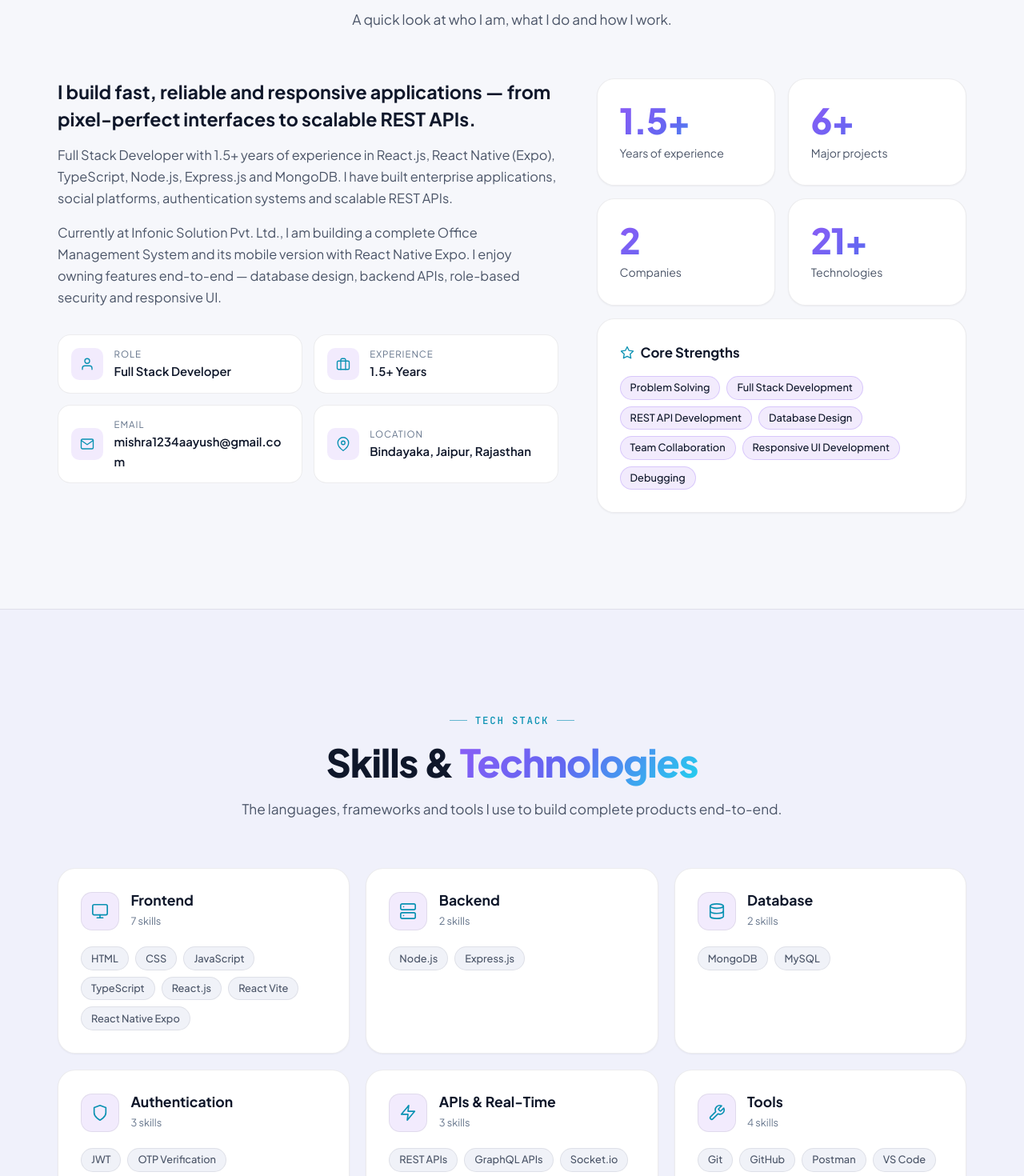
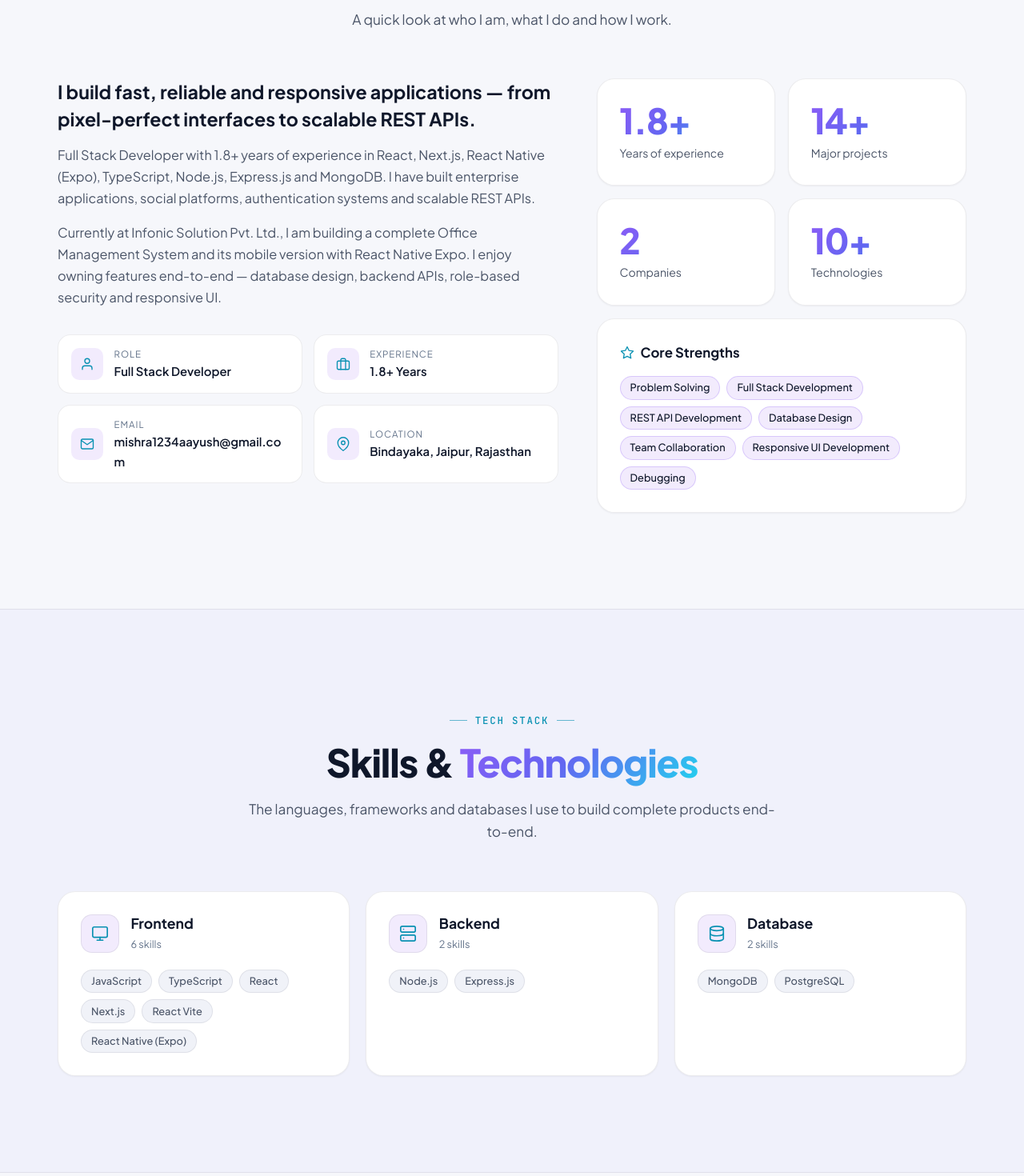
Before and after one commit to ayushmishra950/Portfolio, a React (Vite) app: page / in a window 1280 px wide. Shown: the part 1080-2550 px from the top of the page at 80% size. Built offline with nearby package versions, Linux system fonts and the light colour scheme.

Commit message:
new updates ui m

```diff
--- a/src/components/Experience.tsx
+++ b/src/components/Experience.tsx
@@ -10,7 +10,7 @@ export function Experience() {
       eyebrow="Career"
       title="Professional"
       highlight="Experience"
-      subtitle="1.5+ years building production web applications, APIs and mobile apps."
+      subtitle="1.8+ years building production web applications, APIs and mobile apps."
     >
       <ol className="timeline">
         {experiences.map((job, i) => (
--- a/src/components/Skills.tsx
+++ b/src/components/Skills.tsx
@@ -10,7 +10,7 @@ export function Skills() {
       eyebrow="Tech Stack"
       title="Skills &"
       highlight="Technologies"
-      subtitle="The languages, frameworks and tools I use to build complete products end-to-end."
+      subtitle="The languages, frameworks and databases I use to build complete products end-to-end."
       alt
     >
       <ul className="skills-grid">
--- a/src/data/portfolio.ts
+++ b/src/data/portfolio.ts
@@ -29,9 +29,14 @@ export type Project = {
   features: string[]
   tech: string[]
   status?: string
-  /** Live project URL — used by "Open Project". Never displayed; leave '' if not live yet. */
+  /** Live URLs — used by the card menu. Never displayed as text; leave '' if not live yet. */
   liveUrl?: string
+  androidUrl?: string
+  iosUrl?: string
 }
+
+/** One link option per store/site a project is live on. */
+export type ProjectLink = { key: string; label: string; url: string; icon: IconName }
 export type Education = {
   degree: string
   institution: string
@@ -45,13 +50,13 @@ export const profile = {
   initials: 'AM',
   role: 'Full Stack Developer',
   roles: ['Full Stack Developer', 'React & React Native Developer', 'Node.js API Developer'],
-  experience: '1.5+ Years',
+  experience: '1.8+ Years',
   availability: 'Open to new opportunities',
   tagline:
     'I build enterprise web apps, social platforms and mobile apps with React, React Native, TypeScript, Node.js and MongoDB — from clean, responsive UI to secure, scalable APIs.',
   about: [
     'I build fast, reliable and responsive applications — from pixel-perfect interfaces to scalable REST APIs.',
-    'Full Stack Developer with 1.5+ years of experience in React.js, React Native (Expo), TypeScript, Node.js, Express.js and MongoDB. I have built enterprise applications, social platforms, authentication systems and scalable REST APIs.',
+    'Full Stack Developer with 1.8+ years of experience in React, Next.js, React Native (Expo), TypeScript, Node.js, Express.js and MongoDB. I have built enterprise applications, social platforms, authentication systems and scalable REST APIs.',
     'Currently at Infonic Solution Pvt. Ltd., I am building a complete Office Management System and its mobile version with React Native Expo. I enjoy owning features end-to-end — database design, backend APIs, role-based security and responsive UI.',
   ],
   email: 'mishra1234aayush@gmail.com',
@@ -92,9 +97,27 @@ export const socials: SocialLink[] = [
 ]
 
 export const heroHighlights: Highlight[] = [
-  { icon: 'briefcase', title: '1.5+ Years', subtitle: 'Professional experience' },
+  { icon: 'briefcase', title: '1.8+ Years', subtitle: 'Professional experience' },
   { icon: 'mobile', title: 'Web + Mobile', subtitle: 'React & React Native Expo' },
 ]
+
+/* ------------------------------------------------------------------
+ * THE TECH LIST
+ * One source of truth — skills, the hero code window and every
+ * project/experience tag use these names, so they never drift apart.
+ * ---------------------------------------------------------------- */
+export const tech = {
+  mongodb: 'MongoDB',
+  react: 'React',
+  node: 'Node.js',
+  express: 'Express.js',
+  next: 'Next.js',
+  vite: 'React Vite',
+  expo: 'React Native (Expo)',
+  javascript: 'JavaScript',
+  typescript: 'TypeScript',
+  postgresql: 'PostgreSQL',
+} as const
 
 export const codeSnippet: { fileName: string; variable: string; entries: [string, CodeValue][] } = {
   fileName: 'developer.ts',
@@ -103,9 +126,9 @@ export const codeSnippet: { fileName: string; variable: string; entries: [string
     ['name', profile.name],
     ['role', profile.role],
     ['location', 'Jaipur, Rajasthan'],
-    ['frontend', ['React', 'TypeScript', 'Expo']],
-    ['backend', ['Node.js', 'Express', 'MongoDB']],
-    ['experience', '1.5+ years'],
+    ['frontend', [tech.react, tech.next, tech.typescript]],
+    ['backend', [tech.node, tech.express, tech.mongodb]],
+    ['experience', '1.8+ years'],
     ['openToWork', true],
   ],
 }
@@ -114,17 +137,10 @@ export const skillGroups: SkillGroup[] = [
   {
     title: 'Frontend',
     icon: 'monitor',
-    items: ['HTML', 'CSS', 'JavaScript', 'TypeScript', 'React.js', 'React Vite', 'React Native Expo'],
+    items: [tech.javascript, tech.typescript, tech.react, tech.next, tech.vite, tech.expo],
   },
-  { title: 'Backend', icon: 'server', items: ['Node.js', 'Express.js'] },
-  { title: 'Database', icon: 'database', items: ['MongoDB', 'MySQL'] },
-  {
-    title: 'Authentication',
-    icon: 'shield',
-    items: ['JWT', 'OTP Verification', 'Role Based Access Control'],
-  },
-  { title: 'APIs & Real-Time', icon: 'bolt', items: ['REST APIs', 'GraphQL APIs', 'Socket.io'] },
-  { title: 'Tools', icon: 'tools', items: ['Git', 'GitHub', 'Postman', 'VS Code'] },
+  { title: 'Backend', icon: 'server', items: [tech.node, tech.express] },
+  { title: 'Database', icon: 'database', items: [tech.mongodb, tech.postgresql] },
 ]
 
 export const experiences: Experience[] = [
@@ -141,7 +157,7 @@ export const experiences: Experience[] = [
       'Built responsive UI and scalable backend APIs.',
       'Currently developing the mobile application version using React Native Expo.',
     ],
-    tags: ['React Vite', 'TypeScript', 'Node.js', 'Express.js', 'MongoDB', 'JWT', 'React Native Expo'],
+    tags: [tech.vite, tech.typescript, tech.node, tech.express, tech.mongodb, tech.expo],
   },
   {
     role: 'Full Stack Developer',
@@ -174,15 +190,15 @@ export const projects: Project[] = [
       'Notifications',
       'Role-Based Access Control',
     ],
-    tech: ['React Vite', 'TypeScript', 'Node.js', 'Express.js', 'MongoDB', 'JWT'],
+    tech: [tech.vite, tech.typescript, tech.node, tech.express, tech.mongodb],
   },
   {
-    title: 'Club Social Media Platform',
+    title: 'Jain Social Group Online',
     category: 'Social Platform',
     icon: 'users',
     liveUrl: '',
     description:
-      'Community platform for clubs with events, memberships and real-time chat. New users require Admin approval before they can log in.',
+      'Community platform for a social group with events, memberships and real-time chat. New users require Admin approval before they can log in.',
     features: [
       'Events',
       'Membership Management',
@@ -193,18 +209,18 @@ export const projects: Project[] = [
       'Real-Time Chat',
       'Admin Approval Login',
     ],
-    tech: ['React Vite', 'TypeScript', 'Node.js', 'Express.js', 'MongoDB', 'JWT', 'Socket.io'],
+    tech: [tech.vite, tech.typescript, tech.node, tech.express, tech.mongodb],
   },
   {
-    title: 'Club Mobile Application',
+    title: 'Jain Social Group Mobile App',
     category: 'Mobile App',
     icon: 'mobile',
-    liveUrl: '',
-    status: 'In Progress',
+    androidUrl: '',
+    iosUrl: '',
     description:
-      'Android and iOS application that gives club members mobile access to the platform, with real-time communication features.',
-    features: ['Android App', 'iOS App', 'Member Access', 'Real-Time Communication'],
-    tech: ['React Native Expo', 'Android', 'iOS'],
+      'Android and iOS app that gives group members mobile access to the platform, with events, announcements and real-time chat. Built with React Native Expo.',
+    features: ['Member Access', 'Events & Announcements', 'Real-Time Chat', 'Push Notifications'],
+    tech: [tech.expo],
   },
   {
     title: 'Hotel Management System',
@@ -214,7 +230,7 @@ export const projects: Project[] = [
     description:
       'Responsive frontend screens and API integrations for managing hotel bookings, billing operations and customer authentication.',
     features: ['Booking Management', 'Billing Operations', 'Customer Authentication', 'Responsive Screens'],
-    tech: ['React.js', 'REST APIs', 'Authentication'],
+    tech: [tech.react, tech.node, tech.express, tech.mongodb],
   },
   {
     title: 'Social Media Platform',
@@ -227,7 +243,33 @@ export const projects: Project[] = [
     tech: ['GraphQL', 'MongoDB', 'Socket.io'],
   },
   {
-    title: 'E-Commerce Website',
+    title: 'Stock Management System',
+    category: 'Enterprise',
+    icon: 'layers',
+    liveUrl: '',
+    description:
+      'Inventory and stock tracking system for managing products, stock movement and suppliers from a single dashboard.',
+    features: [
+      'Product Management',
+      'Stock In / Stock Out',
+      'Supplier Management',
+      'Low Stock Alerts',
+      'Reports & Dashboard',
+    ],
+    tech: [tech.react, tech.typescript, tech.node, tech.express, tech.mongodb],
+  },
+  {
+    title: 'PDF Edit Tool',
+    category: 'Web App',
+    icon: 'fileText',
+    liveUrl: '',
+    description:
+      'Browser-based PDF tool for editing and reorganising documents without installing any desktop software.',
+    features: ['Merge PDFs', 'Split PDFs', 'Reorder Pages', 'Edit & Annotate', 'Download Output'],
+    tech: [tech.react, tech.typescript, tech.node],
+  },
+  {
+    title: 'E-Commerce Platform',
     category: 'Web App',
     icon: 'cart',
     liveUrl: '',
@@ -235,6 +277,77 @@ export const projects: Project[] = [
       'Online store with product listing, shopping cart, authentication and an admin dashboard, built with modern frontend technologies.',
     features: ['Product Listing', 'Shopping Cart', 'Authentication', 'Admin Dashboard'],
     tech: ['Frontend', 'Authentication', 'Admin Dashboard'],
+  },
+  {
+    title: 'Marriage Certificate Translation App',
+    category: 'Mobile App',
+    icon: 'fileText',
+    androidUrl: '',
+    iosUrl: '',
+    description:
+      'Mobile app for ordering certified marriage certificate translations — upload the document, place an order and track it to delivery. Built with React Native Expo for Android and iOS.',
+    features: ['Document Upload', 'Order Placement', 'Order Tracking', 'Notifications'],
+    tech: [tech.expo],
+  },
+  {
+    title: 'Business Translation App',
+    category: 'Mobile App',
+    icon: 'briefcase',
+    androidUrl: '',
+    iosUrl: '',
+    description:
+      'Mobile app for business and corporate document translation requests, with order history and delivery updates. Built with React Native Expo for Android and iOS.',
+    features: ['Document Upload', 'Service Selection', 'Order History', 'Delivery Updates'],
+    tech: [tech.expo],
+  },
+  {
+    title: 'Muscat Assignment Help App',
+    category: 'Mobile App',
+    icon: 'graduation',
+    androidUrl: '',
+    iosUrl: '',
+    description:
+      'Assignment help app for students — submit assignment requirements, track progress and receive completed work on mobile. Built with React Native Expo for Android and iOS.',
+    features: ['Assignment Submission', 'Requirement Details', 'Order Tracking', 'Notifications'],
+    tech: [tech.expo],
+  },
+  {
+    title: 'Ireland Translation App',
+    category: 'Mobile App',
+    icon: 'globe',
+    androidUrl: '',
+    iosUrl: '',
+    description:
+      'Certified document translation app for Ireland, covering order placement, status tracking and document delivery. Built with React Native Expo for Android and iOS.',
+    features: ['Document Upload', 'Certified Translation Orders', 'Status Tracking', 'Notifications'],
+    tech: [tech.expo],
+  },
+  {
+    title: 'PDF Edit Tool Mobile App',
+    category: 'Mobile App',
+    icon: 'fileText',
+    androidUrl: '',
+    iosUrl: '',
+    description:
+      'Mobile version of the PDF tool — merge, split and reorganise PDF documents straight from a phone. Built with React Native Expo.',
+    features: ['Merge PDFs', 'Split PDFs', 'Reorder Pages', 'Save & Share'],
+    tech: [tech.expo],
+  },
+  {
+    title: 'Custom Form Builder',
+    category: 'Web App',
+    icon: 'clipboard',
+    liveUrl: '',
+    description:
+      'Platform where users build their own forms, publish and share them with a link, and review every submitted response from their dashboard.',
+    features: [
+      'Custom Form Creation',
+      'Publish & Share Link',
+      'Response Collection',
+      'Response Dashboard',
+      'User Authentication',
+    ],
+    tech: [tech.react, tech.typescript, tech.node, tech.express, tech.mongodb],
   },
 ]
 
@@ -259,9 +372,19 @@ export const strengths: string[] = [
   'Debugging',
 ]
 
+/** Builds the link options shown in a project's menu and details modal. */
+export const getProjectLinks = (project: Project): ProjectLink[] => {
+  const links: ProjectLink[] = []
+  if (project.liveUrl) links.push({ key: 'live', label: 'Open Project', url: project.liveUrl, icon: 'external' })
+  if (project.androidUrl)
+    links.push({ key: 'android', label: 'Open on Play Store', url: project.androidUrl, icon: 'mobile' })
+  if (project.iosUrl) links.push({ key: 'ios', label: 'Open on App Store', url: project.iosUrl, icon: 'mobile' })
+  return links
+}
+
 /* Counters are derived from the data above, so they stay in sync. */
 export const stats: Stat[] = [
-  { value: '1.5+', label: 'Years of experience' },
+  { value: '1.8+', label: 'Years of experience' },
   { value: `${projects.length}+`, label: 'Major projects' },
   { value: `${experiences.length}`, label: 'Companies' },
   { value: `${skillGroups.reduce((total, group) => total + group.items.length, 0)}+`, label: 'Technologies' },
```
Also changed, not shown: src/components/Icon.tsx (+27 -0 lines), src/components/ProjectMenu.tsx (+9 -5 lines), src/components/ProjectModal.tsx (+14 -5 lines).
